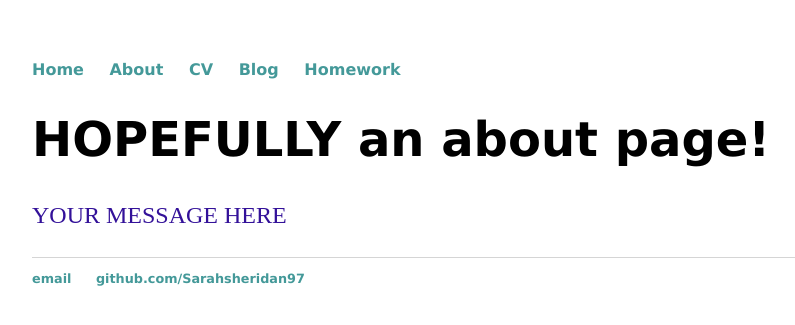
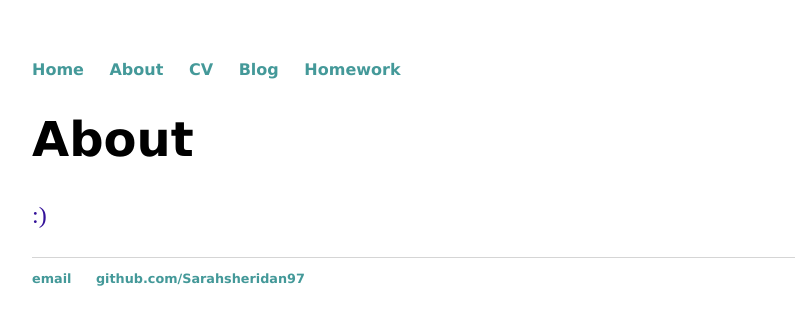
Before and after one commit to Sarahsheridan97/sarahsheridan97.github.io, a Jekyll site: the page built from about/index.html, in a window 1280 px wide. Shown: the top 325 px of the page, without its empty margins (160-955 px from the left). Built offline with Jekyll 4.4.1, drawn with Linux system fonts in a browser that asks for light colours.

Commit message:
Update index.html

```diff
--- a/about/index.html
+++ b/about/index.html
@@ -3,6 +3,6 @@ layout: default
 title: "SarahSheridan97, Digital Publishing Layman"
 ---
 <div class="blurb">
-	<h1>HOPEFULLY an about page!</h1>
-	<p>YOUR MESSAGE HERE</p>
+	<h1>About</h1>
+	<p>:)</p>
 </div><!-- /.blurb -->
```
